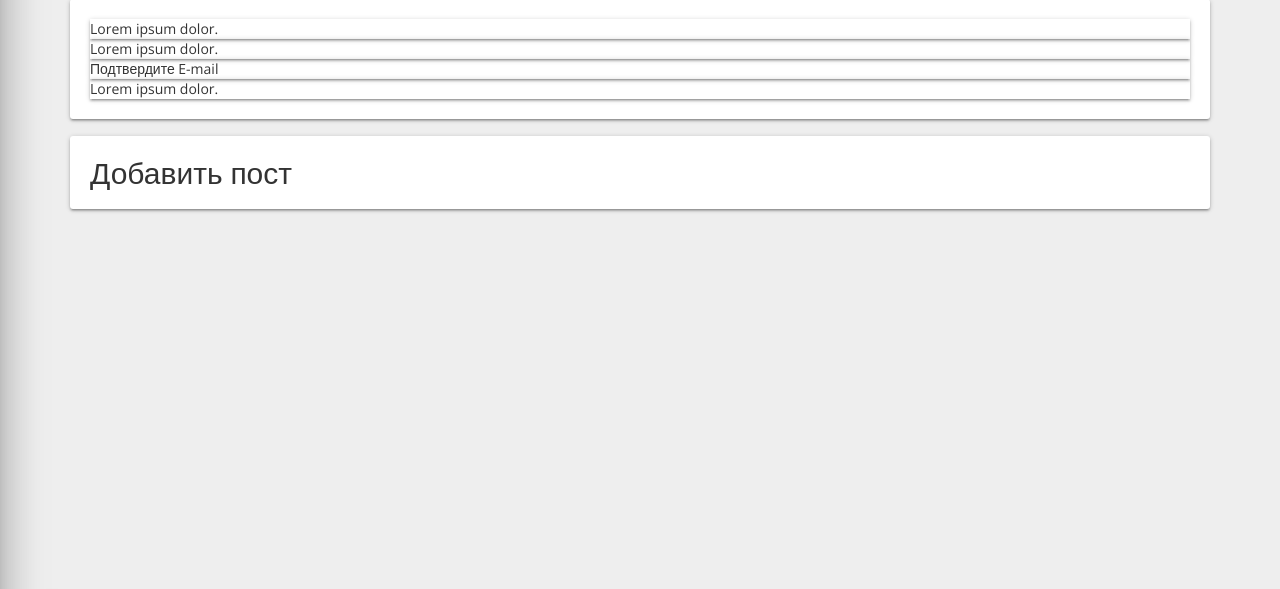
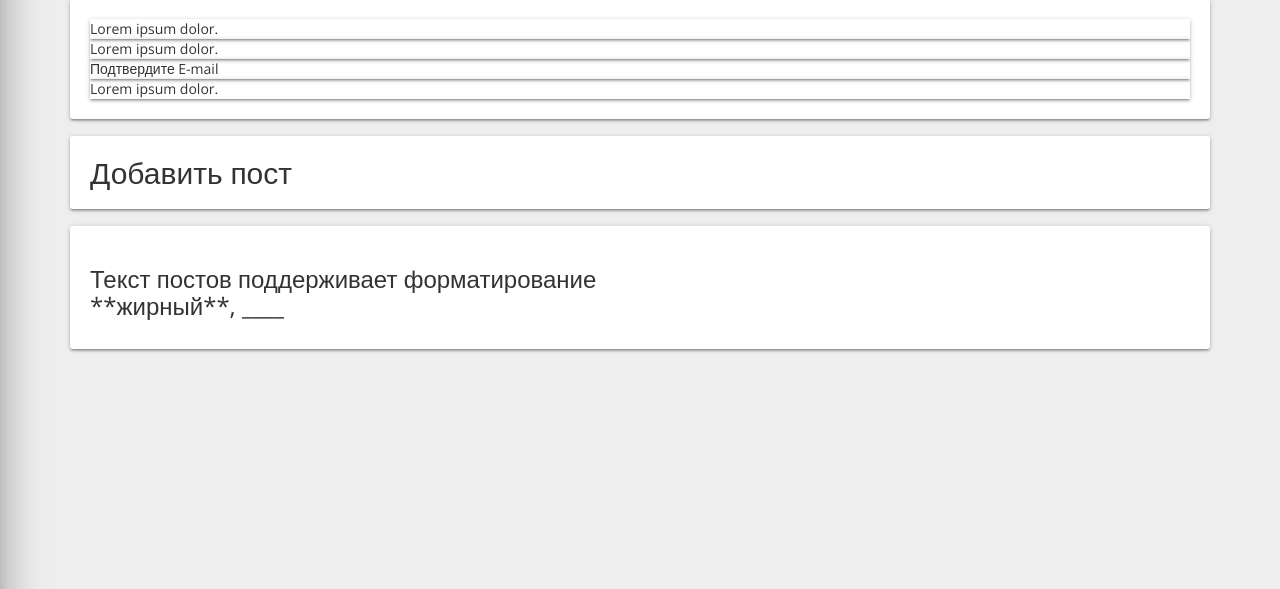
Before and after one commit to Farid-4K/FirstPhpmvcBlog, a PHP site: template application/views/members/blog.php in a window 1280 px wide. Shown: the part 124-713 px from the top of the page. Run offline with PHP 8.4, Linux system fonts and the light colour scheme; the template is opened without the code that fills it, so the values that code supplies are empty.

Commit message:
fix blog question

```diff
--- a/application/views/members/blog.php
+++ b/application/views/members/blog.php
@@ -28,6 +28,9 @@
 	<div class="tab-content z-depth-1 full">
 		<a class="h2 a" href="/members/edit/">Добавить пост</a>
 	</div>
+	<div class="tab-content z-depth-1 full">
+		<div class="h3">Текст постов поддерживает форматирование<br>**жирный**, ____</div>
+	</div>
 </div>
 
 <div style="opacity: 0;display: none" class="ajaxpreview">
@@ -35,28 +38,15 @@
 	<div class="ajaxpreview-content z-depth-5"><br>
 		<?php if ($email_check): ?>
 			<div class="h4">На вашу почту отправлено письмо с подтверждением, перейдите по ссылке в письме для того что бы подтвердить свой аккаунт</div>
-			<?php else: ?>
-				<div class="h4">Почта подтверждена</div>
+		<?php else: ?>
+			<div class="h4">Почта подтверждена</div>
 		<?php endif;?>
 	</div>
 </div>
 <script>
-	$("#email").click(function (){
+$("#email").click(function (){
 		$(".ajaxpreview").show().animate({opacity:1},310,"swing");
-		/*
-		var id = $(this).attr("id");
-		$.ajax({
-			type: "POST",
-			url: "/ajaxpreviewpost",
-			data: 'token='+id,
-			cache: true,
-			success: function(result) {
-				$(".ajaxpreview-content").html(result);
-				$(".ajaxpreview").fadeIn("slow").css("opacity","1");
-			}
-		});
-		*/
-	});
+});
 </script>
 <script src="/public/scripts/script.js"></script>
 <script src="/public/scripts/ripple.js"></script>
```
